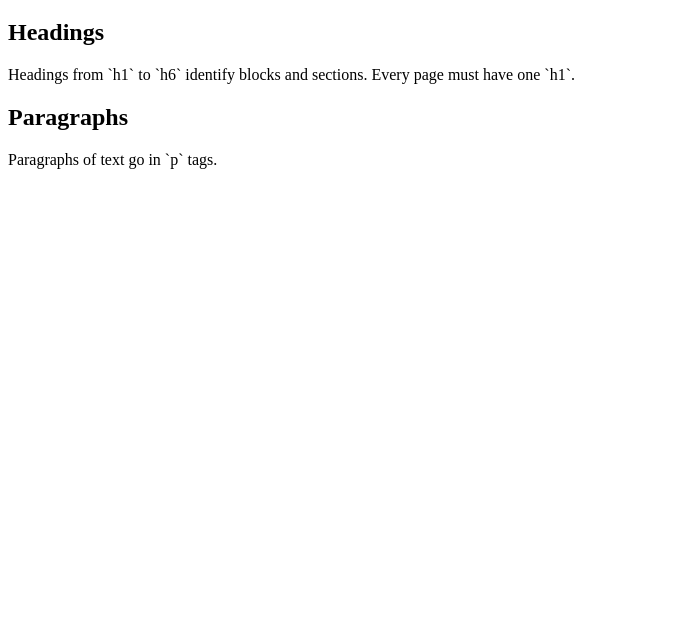
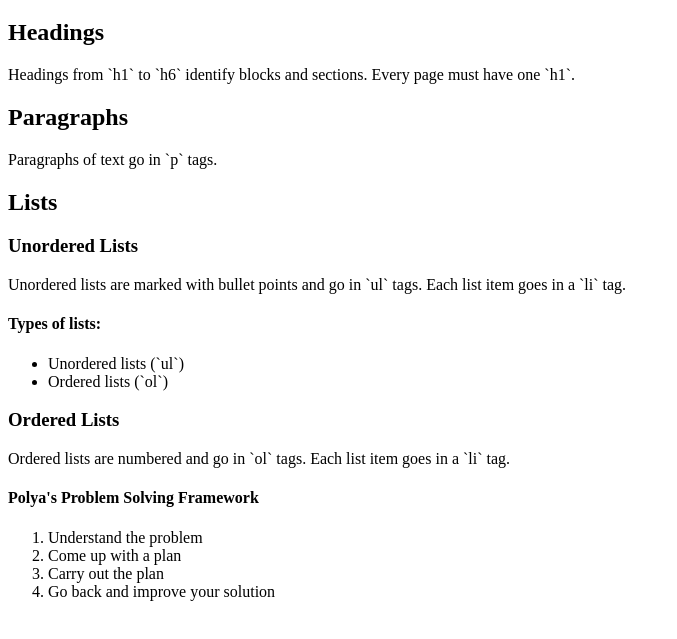
Before and after one commit to vatsan1993/aa-practice-for-week-07-semantic-html-, a website: page index.html in a window 1280 px wide. Shown: the part 61-700 px from the top of the page, without its empty margins (0-677 px from the left). Drawn offline with Linux system fonts and the light colour scheme.

Commit message:
phase 4 finished

```diff
--- a/index.html
+++ b/index.html
@@ -16,6 +16,28 @@
       Paragraphs of text go in `p` tags.
     </p>
 
+    <h2>Lists</h2>
+    <h3>Unordered Lists</h3>
+    <p>
+    Unordered lists are marked with bullet points and go in `ul` tags. Each list item goes in a `li` tag.
+    </p>
+    <h4>Types of lists:</h4>
+    <ul>
+        <li>Unordered lists (`ul`)</li>
+        <li>Ordered lists (`ol`)</li>
+    </ul>
+
+    <h3>Ordered Lists</h3>
+    <p>
+    Ordered lists are numbered and go in `ol` tags. Each list item goes in a `li` tag.
+    </p>
+    <h4>Polya's Problem Solving Framework</h4>
+    <ol>
+        <li>Understand the problem</li>
+        <li>Come up with a plan</li>
+        <li>Carry out the plan</li>
+        <li>Go back and improve your solution</li>
+    </ol>
 
   </body>
 </html>
```
